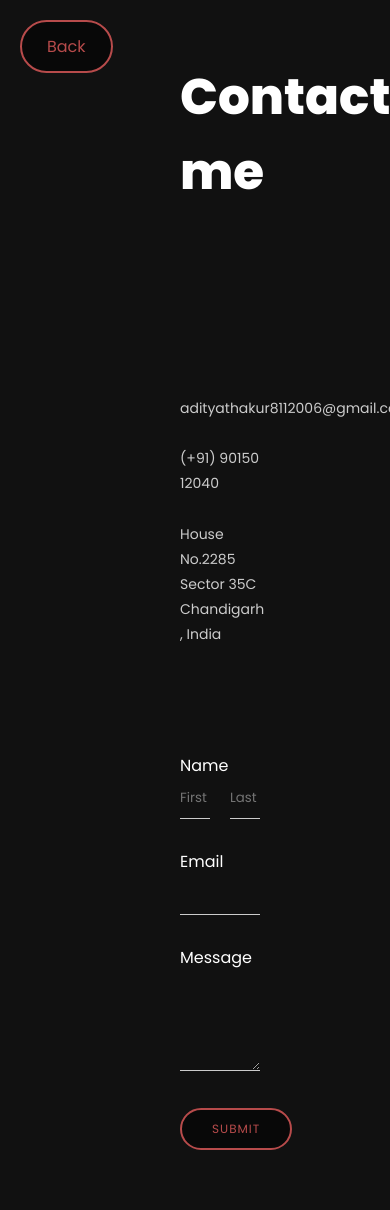
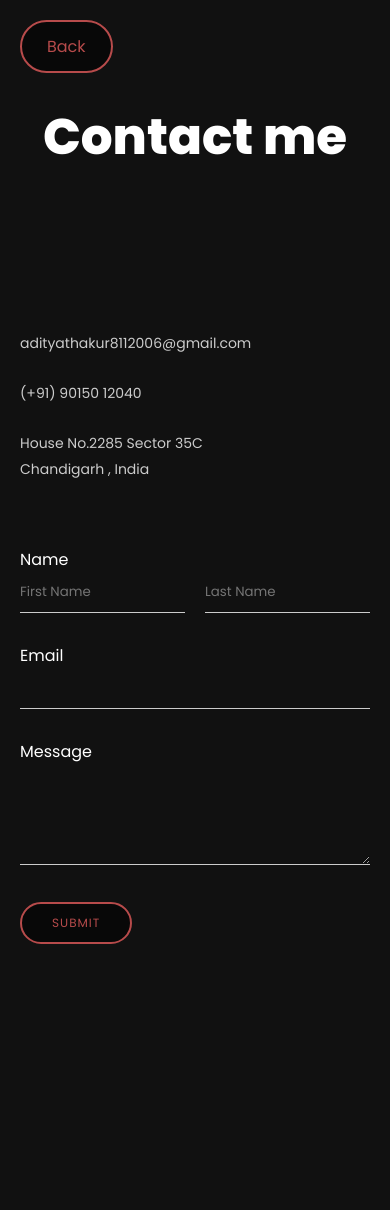
Before and after one commit to aditya200617/portfolio, a Django app: page /contact/ in a window 390 px wide; the page is wider, and only the part inside the window is pictured. After the commit the page ends 944 px from the top of that part, so only its background shows below. Run offline with Django 5.2, Linux system fonts and the light colour scheme.

Commit message:
Updated mobile responsiveness for contact page

```diff
--- a/port/static/css/contact.css
+++ b/port/static/css/contact.css
@@ -161,3 +161,24 @@ body{
   color: #000;
   box-shadow: 0 0 35px #b74b4b;
 }
+
+@media (max-width: 900px){
+  .contact-container{
+    flex-direction: column;
+    padding-left: 20px;
+    padding-right: 20px;
+    gap: 40px;
+  }
+
+  .contact h1{
+    font-size: 50px;
+    padding-left: 20px;
+    padding-right: 20px;
+    margin-top: 80px;
+    margin-bottom: 30px;
+  }
+
+  .contact{
+    padding: 20px 0;
+  }
+}
--- a/port/templates/contact.html
+++ b/port/templates/contact.html
@@ -5,7 +5,7 @@
   <meta charset="UTF-8">
   <meta name="viewport" content="width=device-width, initial-scale=1.0">
   <title>Contact Me</title>
-  <link rel="stylesheet" href="style.css">
+  <!-- <link rel="stylesheet" href="style.css"> -->
   <link href="https://fonts.googleapis.com/css2?family=Poppins:wght@300;400;600;800&display=swap" rel="stylesheet">
   <link rel="stylesheet" href="{% static 'css/contact.css' %}">
 </head>
```
